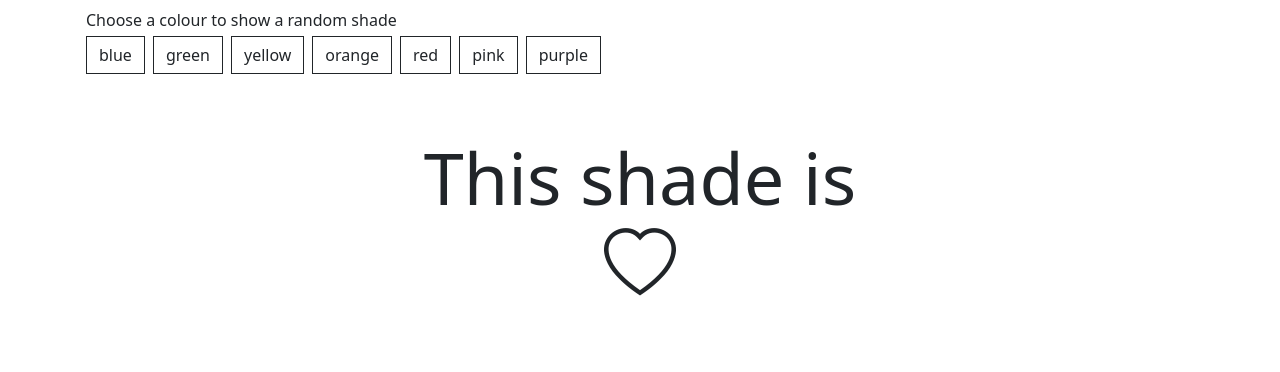
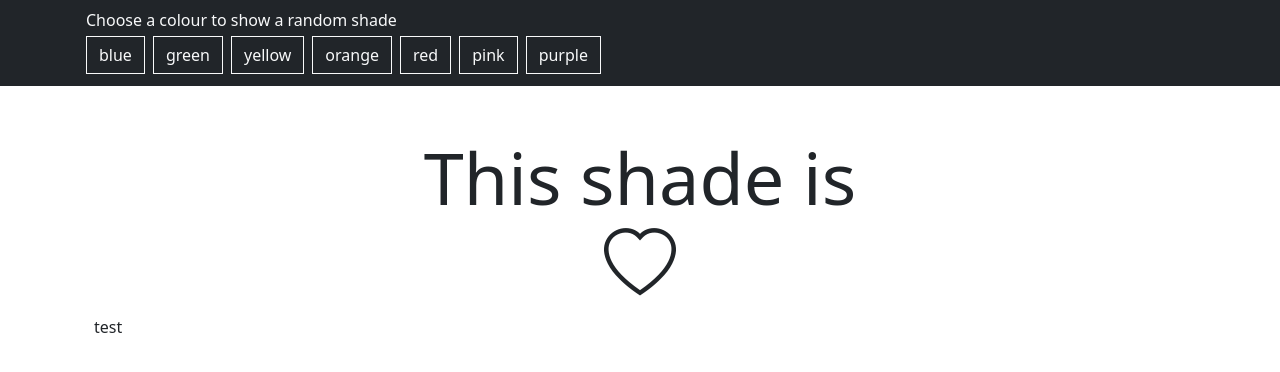
Before and after one commit to pisanzapra/random-colour, a React (Create React App) app: page / in a window 1280 px wide. Shown: the top 372 px of the page. Built offline with nearby package versions, Linux system fonts and the light colour scheme; no server answers.

Commit message:
Added MainContent component, started ShortlistedArea

```diff
--- a/src/App.js
+++ b/src/App.js
@@ -2,7 +2,7 @@ import { useState, useEffect } from "react";
 
 import React from "react";
 import TopBar from "./components/TopBar";
-import CurrentColour from "./components/CurrentColour";
+import MainContent from "./components/MainContent";
 
 function App() {
   const [colour, setColour] = useState();
@@ -35,7 +35,7 @@ function App() {
   return (
     <React.Fragment>
       <TopBar hues={hues} fetchColour={fetchColour}></TopBar>
-      <CurrentColour colour={colour}></CurrentColour>
+      <MainContent colour={colour}></MainContent>
     </React.Fragment>
   );
 }
--- a/src/components/Button.js
+++ b/src/components/Button.js
@@ -4,7 +4,7 @@ const Button = (props) => {
   return (
     <button
       type="button"
-      className="btn btn btn-outline-dark m-1"
+      className="btn btn btn-outline-light m-1"
       onClick={() => props.fetchColour(props.displayText)}
     >
       <span> {props.displayText}</span>
--- a/src/components/CurrentColour.js
+++ b/src/components/CurrentColour.js
@@ -1,20 +1,14 @@
 import React from "react";
 
 import Heart from "./Heart";
+import ShortlistedArea from "./ShortlistedArea";
 
 const CurrentColour = (props) => {
   return (
-    <div
-      className="d-flex flex-column vh-100"
-      style={{ backgroundColor: `${props.colour}` }}
-    >
-      <div className="container-md container-fluid flex-fill py-5">
-        <div className="display-2 text-center">
+    <div className="display-2 text-center">
           This shade is {props.colour} <br />
           <Heart></Heart>
-        </div>
-      </div>
-    </div>
+          </div>
   );
 };
 
--- a/src/components/Instruction.js
+++ b/src/components/Instruction.js
@@ -1,7 +1,7 @@
 import React from "react";
 
 const Instruction = () => {
-  return <span className="m-1">Choose a colour to show a random shade</span>;
+  return <span className="m-1 text-light">Choose a colour to show a random shade</span>;
 };
 
 export default Instruction;
--- /dev/null
+++ b/src/components/MainContent.js
@@ -0,0 +1,20 @@
+import React from "react";
+
+import CurrentColour from "./CurrentColour";
+import ShortlistedArea from "./ShortlistedArea";
+
+const MainContent = (props) => {
+  return (
+    <div
+      className="d-flex flex-column vh-100"
+      style={{ backgroundColor: `${props.colour}` }}
+    >
+      <div className="container-md container-fluid flex-fill py-5">
+        <CurrentColour colour={props.colour}></CurrentColour>
+        <ShortlistedArea></ShortlistedArea>
+      </div>
+    </div>
+  );
+};
+
+export default MainContent;
--- /dev/null
+++ b/src/components/ShortlistedArea.js
@@ -0,0 +1,9 @@
+import React from "react";
+
+const ShortlistedArea = () => {
+  return (
+    <div className="container-md container-fluid flex-fill py-2">test</div>
+  );
+};
+
+export default ShortlistedArea;
--- a/src/components/TopBar.js
+++ b/src/components/TopBar.js
@@ -5,9 +5,14 @@ import Instruction from "./Instruction";
 
 const TopBar = (props) => {
   return (
-    <div className="container-md container-fluid flex-fill py-2">
-      <Instruction />
-      <ButtonGroup hues={props.hues} fetchColour={props.fetchColour}></ButtonGroup>
+    <div style={{ backgroundColor: "#212529" }}>
+      <div className="container-md container-fluid flex-fill py-2">
+        <Instruction />
+        <ButtonGroup
+          hues={props.hues}
+          fetchColour={props.fetchColour}
+        ></ButtonGroup>
+      </div>
     </div>
   );
 };
```
